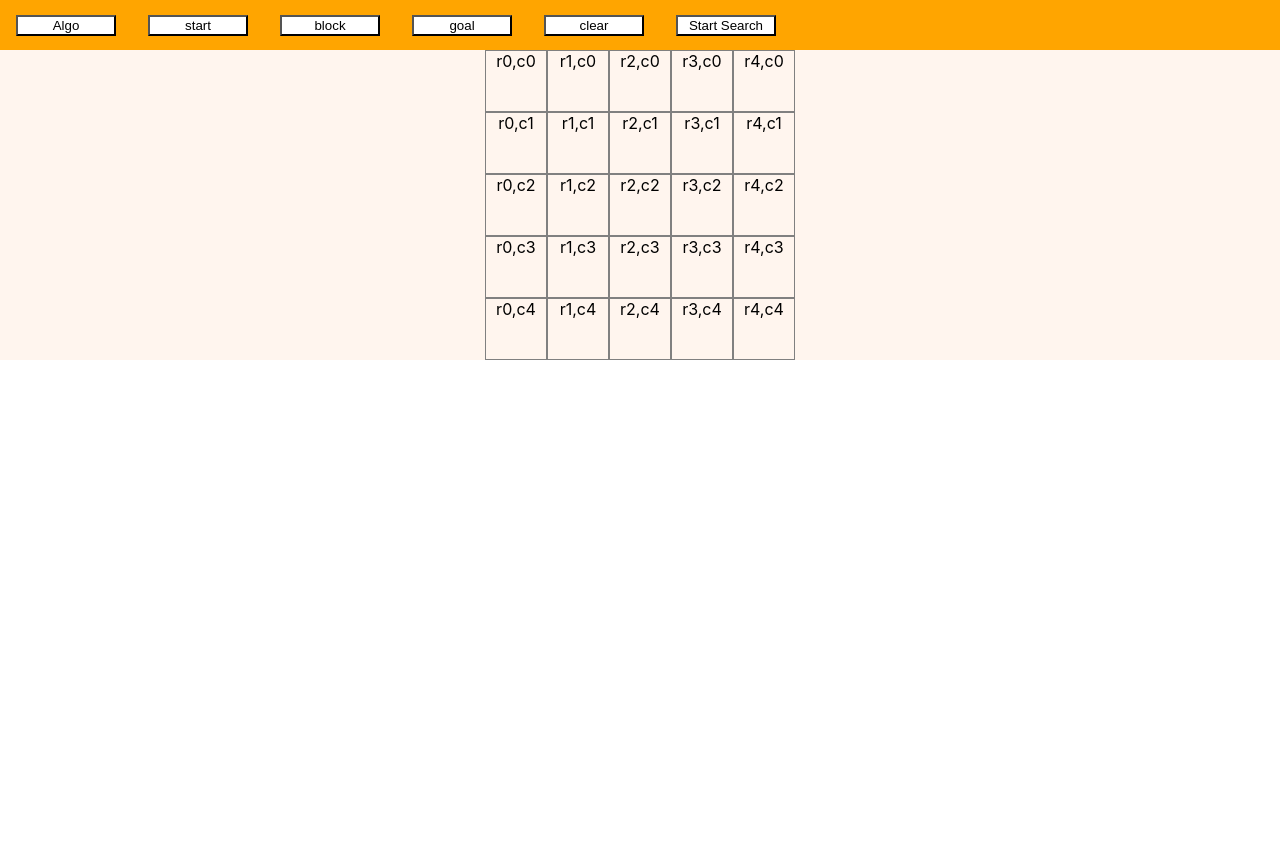
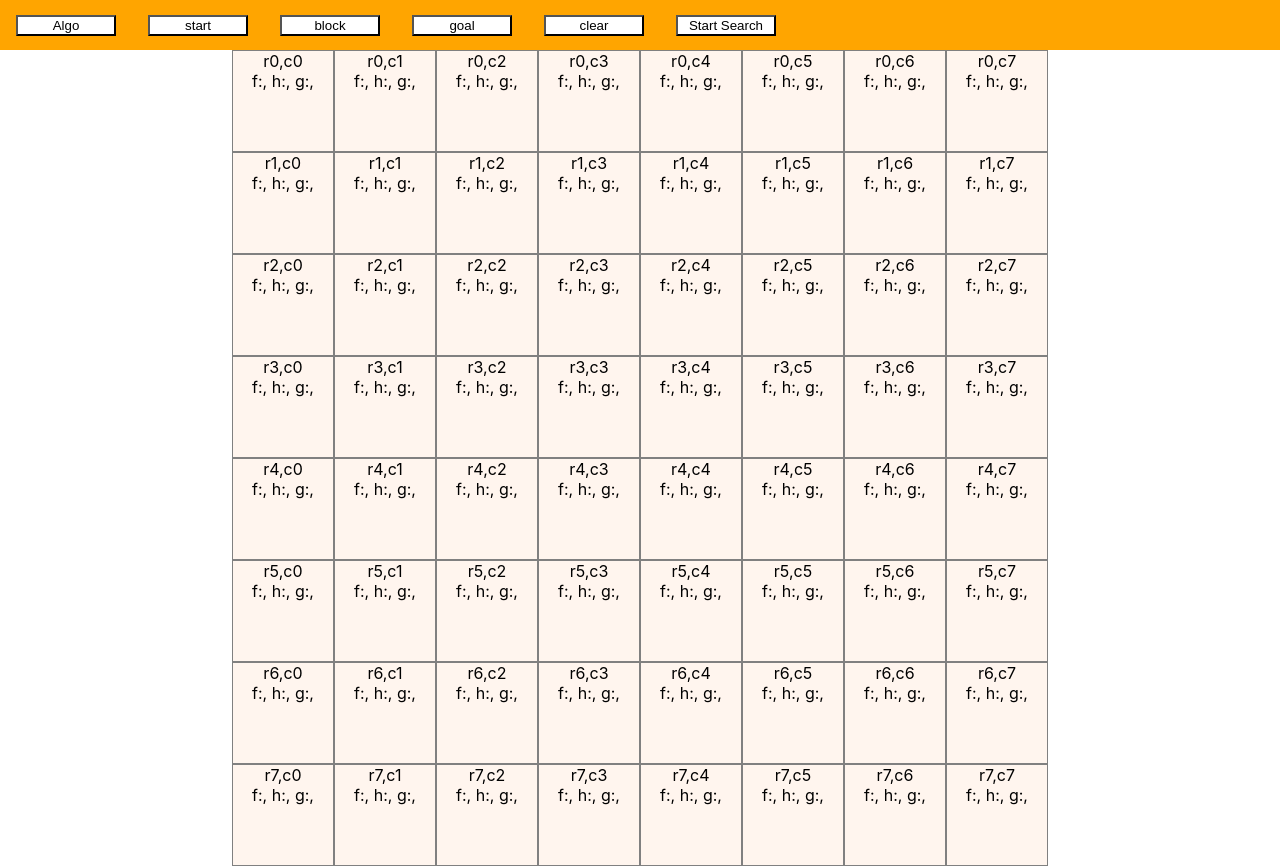
Before and after one commit to ochinski/SearchingAlgo, a React (Create React App) app: page / in a window 1280 px wide. Before the commit the page ends 800 px from the top, so only its background shows below. Built offline with nearby package versions, Linux system fonts and the light colour scheme.

Commit message:
Fixed major bug with Astar not finding its routes. Bug was found in neighbors not being correct (row/col was reversed). Fixed grid being display properly with css

```diff
--- a/src/App.js
+++ b/src/App.js
@@ -15,6 +15,7 @@ export default class App extends React.Component {
       isStartSearch: false,
     }
   }
+
   HandleButtonClick = event => {
     if (event.target.name === "isStartSelected" && this.state.isEndSelected === false) {
       this.setState({isStartSelected : !this.state.isStartSelected});
@@ -29,9 +30,11 @@ export default class App extends React.Component {
       this.setState({isStartSearch : !this.state.isStartSearch});
     }
   }
+
   SetClear = () => {
     this.setState({isClearSelected : false})
   }
+
   render() {
     return (
       <div className="App">
--- a/src/algo/astar.js
+++ b/src/algo/astar.js
@@ -6,11 +6,10 @@ function heuristic (currentNode,end) {
 }
 
 function removeElmFromArray(arr, elm) {
-	// start at the end of the array
 	for (let i = arr.length - 1; i >= 0 ; i--) {
 		if (arr[i] === elm ) {
-				arr.splice(i,1);
-				break;
+			arr.splice(i,1);
+			break;
 		}
 	}
 }
@@ -19,16 +18,16 @@ function createNeighbors (grid,node,maxRow, maxCol) {
 	var row = node.row;
 	var col = node.col;
 	if (col > 0) {
-		node.neighbors.push(grid[col - 1][row])
+		node.neighbors.push(grid[row][col - 1])
 	}
 	if (col + 1 < maxCol) {
-		node.neighbors.push(grid[col + 1][row])
+		node.neighbors.push(grid[row][col + 1])
 	}
 	if (row > 0) {
-		node.neighbors.push(grid[col][row - 1])
+		node.neighbors.push(grid[row - 1][col])
 	}
 	if (row + 1 < maxRow) {
-		node.neighbors.push(grid[col][row + 1])
+		node.neighbors.push(grid[row + 1][col])
 	}
 }
 
@@ -40,7 +39,7 @@ function createAStarNode (grid,row,col,end) {
 		f : Infinity,
 		g : Infinity,
 		h : Infinity,
-		parents : null,
+		parent : undefined,
 		neighbors : [],
   };
   return newNode;
@@ -50,7 +49,6 @@ export default function AStart (newGrid,newStart,newEnd) {
 	var grid = newGrid;
 
 	// add fscore, gscore hscore and neighbours
-
 	for (let x = 0; x < grid.length; x++ ) {
 		for (let y = 0; y < grid[x].length; y++) {
 			grid[x][y] = createAStarNode(newGrid,x,y,newEnd);
@@ -69,44 +67,57 @@ export default function AStart (newGrid,newStart,newEnd) {
 	grid[start.row][start.col].h = 0;
 	var currentNode = grid[start.row][start.col];
 
-	var openSet = [];
+	var openSet = new Array();
+	// var openSet = []; somehow had content in it
 	var closeSet = [];
+	var path = [];
+	openSet.push(currentNode);
 
-	openSet.push(start);
-	grid[start.row][start.col].gScore = 0;
-	var success = false;
 	// while openList is not empty
 	while (openSet.length > 0) {
 		var winningNode = 0;
-
-		console.log(currentNode);
-
-		for (var i = 0; i < currentNode.neighbors.length; i++) {
-			currentNode.neighbors[i].g = currentNode.g + 1;
-			currentNode.neighbors[i].h = heuristic(currentNode,newEnd)
-			currentNode.neighbors[i].f = currentNode.neighbors[i].g + currentNode.neighbors[i].h;
-			console.log(currentNode.neighbors[i].length)
-			openSet.push(currentNode.neighbors[i]);
-		}
 
 		for (var i = 0; i < openSet.length; i++) {
 			if(openSet[i].f < openSet[winningNode].f) {
 				winningNode = i;
 			}
 		}
+		currentNode = openSet[winningNode];
+		// console.log(currentNode);
 
-		currentNode = openSet[winningNode];
 
+		// console.log(openSet);
+		removeElmFromArray(openSet,currentNode);
+		// console.log('after', openSet);
+
+		closeSet.push(currentNode);
+
+		for (var i = 0; i < currentNode.neighbors.length; i++) {
+			if (!closeSet.includes(currentNode.neighbors[i])) {
+				var tmpG = currentNode.g + 1;
+				if (openSet.includes(currentNode.neighbors[i])) {
+					if (tmpG < currentNode.neighbors[i].g) {
+						currentNode.neighbors[i].g = tmpG;
+					}
+				} else {
+					currentNode.neighbors[i].g = tmpG;
+					openSet.push(currentNode.neighbors[i]);
+				}
+				currentNode.neighbors[i].h = heuristic(currentNode.neighbors[i],newEnd)
+				currentNode.neighbors[i].f = currentNode.neighbors[i].g + currentNode.neighbors[i].h;
+				currentNode.neighbors[i].parent = currentNode;
+			}
+		}
 		if (currentNode.isEnd === true) {
-			console.log('WINNER!');
-			success = true;
+			// console.log('WINNER!');
+			var tmp = currentNode;
+			path.push(tmp);
+			while (tmp.parent) {
+				path.push(tmp.parent);
+				tmp = tmp.parent;
+			}
 			break;
 		}
-
-
-		removeElmFromArray(openSet,currentNode);
-		closeSet.push(currentNode);
 	}
-	console.log(grid);
-	return success;
+	return path;
 }
--- a/src/interactive/Node.js
+++ b/src/interactive/Node.js
@@ -18,6 +18,7 @@ export default class Node extends React.Component {
     var className = this.props.isWall ? 'isWall' : '';
     className += this.props.isStart ? 'isStart' : '';
     className += this.props.isEnd ? 'isEnd' : '';
+    className += this.props.isPath ? ' isPath' : '';
     return className
   }
   render() {
@@ -27,7 +28,10 @@ export default class Node extends React.Component {
         onMouseDown={this.HandleMouseDown}
         onMouseUp={this.HandleMouseUp}
       >
-        r{this.props.row},c{this.props.col}
+        r{this.props.row},c{this.props.col}<br/>
+        f:{this.props.f},
+        h:{this.props.h},
+        g:{this.props.g},
       </div>
     );
   }
--- a/src/interactive/PathFinderGrid.js
+++ b/src/interactive/PathFinderGrid.js
@@ -17,13 +17,9 @@ export default class PathFinderGrid extends React.Component {
 
     // get max amount of nodes based on node size
     const whNodes =  [Math.trunc(screenWidth / nodeSize),Math.trunc(screenHieght / nodeSize)];
-
-    // begin creating the 2D array representing the grid
-    // for (let row = 0; row < whNodes[0]; row++) {
-      for (let row = 0; row < 5; row++) {
-      const newRow = []; // initialize 1D array
-      // for (let col = 0; col < whNodes[1]; col++) {
-        for (let col = 0; col < 5; col++) {
+    for (let row = 0; row < 8; row++) {
+      var newRow = []; // initialize 1D array
+      for (let col = 0; col < 8; col++) {
         newRow.push(createNode(row,col)); // initalize 2D array
       }
       newNodeArray.push(newRow); // push into newNodeArray
@@ -44,22 +40,24 @@ export default class PathFinderGrid extends React.Component {
       },
       isGoalSet : false,
       isClear : true,
+      aStarPath : false,
     }
   }
+
   componentDidUpdate(prevProps, prevState) {
     if (this.props.isClearSelected !== prevProps.isClearSelected && !this.state.isClear) {
       this.GenerateNewGrid();
       this.props.SetClear();
     }
     if (this.props.isStartSearch !== prevProps.isStartSearch && this.state.isStartSet && this.state.isEndSet) {
-      var GirdPathfinding = AStart(this.state.nodeArray,this.state.isStart, this.state.isEnd);
-      if (GirdPathfinding === false){
-        console.log('failed')
+      var girdPathfinding = AStart(this.state.nodeArray,this.state.isStart, this.state.isEnd);
+      if (girdPathfinding.length === 0){
       } else {
-        this.setState({nodeArray : GirdPathfinding})
+        this.GeneratePathGrid(girdPathfinding)
       }
     }
   }
+
   HandleMouseEnter = (row,col) => {
     if (this.state.isMouseDown){
       const newNodeArray = nodeArrayWithWalls(this.state.nodeArray,row,col)
@@ -68,9 +66,11 @@ export default class PathFinderGrid extends React.Component {
       })
     }
   }
-  HAndleMouseUp = () => {
+
+  HandleMouseUp = () => {
     this.setState({isMouseDown : false})
   }
+
   HandleMouseDown = (row,col) => {
     if (this.state.isClear) {
       this.setState({
@@ -110,6 +110,30 @@ export default class PathFinderGrid extends React.Component {
       })
     }
   }
+
+  GeneratePathGrid = (aStarPath) => {
+    const newNodeArray = [];
+    const nodeSize = this.state.nodeSize;
+    for (let row = 0; row < 8; row++) {
+      const newRow = [];
+      for (let col = 0; col < 8; col++) {
+        let tmpNode = this.state.nodeArray[row][col];
+        for (let i = 0;  i < aStarPath.length; i++) {
+          if (aStarPath[i].row === row && aStarPath[i].col === col) {
+            let newPathNode = {
+              ...tmpNode,
+              isPath : true,
+            }
+            tmpNode = newPathNode;
+          }
+        }
+        newRow.push(tmpNode);
+      }
+      newNodeArray.push(newRow);
+    }
+    this.setState({ nodeArray : newNodeArray});
+  }
+
   GenerateNewGrid = () => {
     const newNodeArray = [];
     const nodeSize = this.state.nodeSize;
@@ -121,14 +145,9 @@ export default class PathFinderGrid extends React.Component {
     // get max amount of nodes based on node size
     const whNodes =  [Math.trunc(screenWidth / nodeSize),Math.trunc(screenHieght / nodeSize)];
 
-    // begin creating the 2D array representing the grid
-    // for (let row = 0; row < whNodes[0]; row++) {
-    for (let row = 0; row < 5; row++) {
-      // initialize 1D array
+    for (let row = 0; row < 8; row++) {
       const newRow = [];
-      // for (let col = 0; col < whNodes[1]; col++) {
-      for (let col = 0; col < 5; col++) {
-        // initalize 2D array
+      for (let col = 0; col < 8; col++) {
         newRow.push(createNode(row,col));
       }
       // push into newNodeArray
@@ -144,17 +163,23 @@ export default class PathFinderGrid extends React.Component {
       }
     );
   }
+
   DisplayNodes = () => {
       const {nodeArray} = this.state; // get the node array from state
+      console.log('final: ', nodeArray);
       return (
         <div id="grid">
-        {nodeArray.map((row, rowIdx) => {
+          {nodeArray.map((rowMap, rowIdx) => {
             return (
-            <div>
-              {row.map((node,nodeIdx) => {
-                const {row,col,isStart,isEnd, isWall} = node;
+              <div class="row">
+                {rowMap.map((node,nodeIdx) => {
+                  const {row,col, isStart, isEnd, isWall, isPath,f,g,h} = node;
                   return (
                     <Node
+                      h = {h}
+                      f = {f}
+                      g = {g}
+                      isPath = {isPath}
                       isWall = {isWall}
                       isStart = {isStart}
                       isEnd = {isEnd}
@@ -162,7 +187,7 @@ export default class PathFinderGrid extends React.Component {
                       col = {col}
                       onMouseEnter = {this.HandleMouseEnter}
                       onMouseDown = {this.HandleMouseDown}
-                    onMouseUp = {this.HAndleMouseUp}
+                      onMouseUp = {this.HandleMouseUp}
                     />
                   );
                 })}
@@ -172,6 +197,7 @@ export default class PathFinderGrid extends React.Component {
         </div>
       )
   }
+
   render() {
     return (
       <div id="grid-wrapper">
@@ -188,8 +214,10 @@ const createNode = (row, col) => {
     isStart : false,
     isEnd : false,
     isWall : false,
+    isPath : false,
   }
 }
+
 
 const nodeArrayWithStart = (nodeArray, row, col) => {
   const newNodeArray = nodeArray;
@@ -231,32 +259,4 @@ const nodeArrayWithWalls = (nodeArray, row, col) => {
     newNodeArray[row][col] = newNode;
     return newNodeArray;
   }
-
 }
-  // Generate a dynamic grid
-  // GenerateGrid = () => {
-    // const newNodeArray = [];
-    // const nodeSize = this.state.nodeSize;
-
-    // // get window inner hieght + width based on browser size (onstart) and remove 50px from height due to header
-    // let screenWidth = window.innerWidth - 120;
-    // let screenHieght = window.innerHeight - 90;
-
-    // // get max amount of nodes based on node size
-    // const whNodes =  [Math.trunc(screenWidth / nodeSize),Math.trunc(screenHieght / nodeSize)];
-
-    // // begin creating the 2D array representing the grid
-    // for (let row = 0; row < whNodes[0]; row++) {
-    //   const newRow = []; // initialize 1D array
-    //   for (let col = 0; col < whNodes[1]; col++) {
-    //     newRow.push([]); // initalize 2D array
-    //   }
-    //   newNodeArray.push(newRow); // push into newNodeArray
-    // }
-    // this.setState(
-    //   {nodeArray : newNodeArray}, // set nodeArray state with the new 2D array based on viewport.
-    //   this.DisplayNodes
-    //   // this.DisplayNodes  // call function once completed
-    // );
-    // return this.DisplayNodes(newNodeArray);
-  // }
--- a/src/interactive/node.css
+++ b/src/interactive/node.css
@@ -1,10 +1,12 @@
 .node {
-  width:60px;
-  height:60px;
+  width:100px;
+  height:100px;
   border:1px solid gray;
   cursor: pointer;
-  margin:auto;
   user-select: none; /* supported by Chrome and Opera */
+}
+.isPath {
+  background-color: teal;
 }
 .isStart {
   background-color:greenyellow;
--- a/src/interactive/pathFinderGrid.css
+++ b/src/interactive/pathFinderGrid.css
@@ -1,8 +1,13 @@
+#grid-wrapper {
+  justify-content: center;
+  display:flex;
+}
 #grid {
-  /* width:100%; */
-  /* height:calc(100vw - 50px); */
   background-color: seashell;
-  display:flex;
-  flex-wrap: wrap;
+  /* display:flex; */
+  /* flex-wrap: wrap; */
   justify-content: center;
 }
+.row {
+  display:flex;
+}
```
Lines whose indentation alone changed are shown as unchanged.
